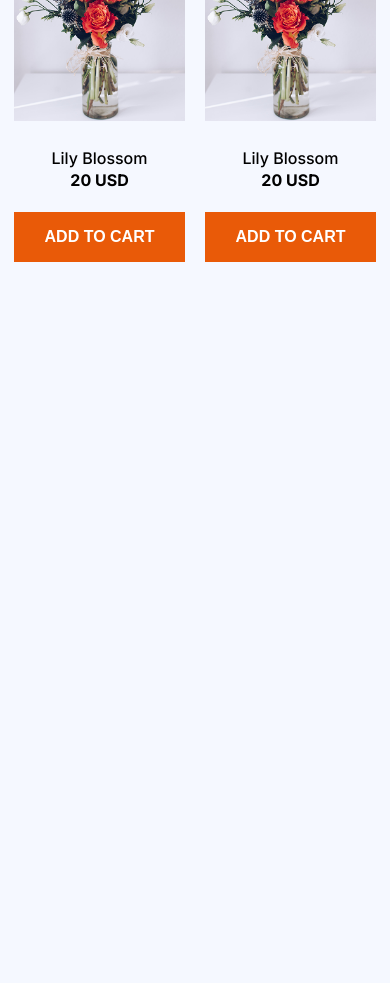
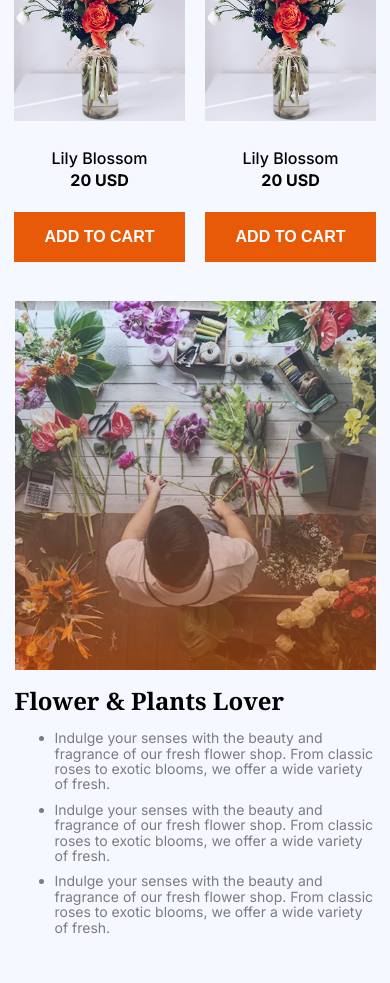
Before and after one commit to parvejtalukder/Site_Assign_Two, a plain HTML site: page index.html in a window 390 px wide. Shown: the part 1967-2950 px from the top of the page. Before the commit the page ends 2267 px from the top, so only its background shows below. Drawn offline with Linux system fonts and the light colour scheme.

Commit message:
Update: Flower & Plants Lover fo Mobile

```diff
--- a/css/main.css
+++ b/css/main.css
@@ -129,6 +129,55 @@ header{
     justify-content: center;
     padding: 25px auto;
 }
+.fp-badge {
+  position: absolute;
+  left: 32%;
+  top: -20%;
+  width: 286px;
+  height: 286px;
+  background-color: transparent;
+}
+
+.fp-badge img {
+  width: 100%;
+  height: 100%;
+  border-radius: 50%;
+  object-fit: cover;
+  box-shadow: 0 0 20px rgba(0, 0, 0, 0.4);
+  transition: transform 0.6s ease;
+}
+.fp-img{
+    width: 540px;
+    height: 597px;
+}
+.fp-lover{
+    position: relative;
+    align-items: center;
+    max-width: 1140px;
+    margin: 143.5px auto 120px auto;
+    display: flex;
+    gap: 60px;
+    justify-content: space-between;
+}
+.fp-txt{
+    width: 540px;
+    height: 521px;
+    margin-top: 38px;
+    padding: 38px 0 38px 0;
+}
+.fp-head{
+    font-size: 55px;
+    font-weight: bold;
+    margin-top: -20px;
+    line-height: 1.1;
+}
+.fp-desc{
+    font-size: 22.3px;
+    font-weight: 400;
+}
+.fp-desc-item{
+    margin-top: 20px;
+}
 
 
 /*Responsive*/
@@ -218,4 +267,41 @@ header{
     .card-btn{
         width: 171px;
     }
+    .fp-badge{
+        display: none;
+    }
+    .fp-lover{
+        width: 361px;
+        margin: 42px auto 143px auto;
+        display: flex;
+        flex-direction: column;
+        align-items: center;
+    }
+    .fp-img{
+        width: 100%;
+        height: auto;
+        margin-bottom: -80px;
+    }
+    .fp-txt{
+        width: 100%;
+        height: 234px;
+        display: flex;
+        flex-direction: column;
+        line-height: 1.1;
+        gap: 16px;
+        margin-top: -10px;
+    }
+    .fp-head{
+        margin-bottom: 16px;
+        font-size: 24px;
+    }
+    .fp-desc{
+        margin-top: -16px;
+        font-size: 14px;
+        text-align: left;
+    }
+    .fp-desc-item{
+        margin-top: 10px;
+    }
+
 }
--- a/index.html
+++ b/index.html
@@ -109,6 +109,18 @@
                 </div>
             </div>
         </section>
+        <section class="fp-lover">
+            <img src="./assets/flower-store.png" alt="Flower Store" class="fp-img">
+            <img src="./assets/trusted-badge.png" alt="TR_BADGE" class="fp-badge">
+            <div class="fp-txt">
+                <h2 class="fp-head color-three noto-serif-font">Flower & Plants Lover</h2>
+                <ul class="fp-desc color-four inter-font">
+                    <li class="fp-desc-itemf">Indulge your senses with the beauty and fragrance of our fresh flower shop. From classic roses to exotic blooms, we offer a wide variety of fresh.</li>
+                    <li class="fp-desc-item">Indulge your senses with the beauty and fragrance of our fresh flower shop. From classic roses to exotic blooms, we offer a wide variety of fresh.</li>
+                    <li class="fp-desc-item">Indulge your senses with the beauty and fragrance of our fresh flower shop. From classic roses to exotic blooms, we offer a wide variety of fresh.</li>
+                </ul>
+            </div>
+        </section>
     </main>
     <footer>
     </footer>
--- a/scripts/btn.js
+++ b/scripts/btn.js
@@ -1,6 +1,9 @@
-const buttons = document.querySelectorAll('.cards-btn');
-buttons.forEach(button => {
-  button.addEventListener('click', () => {
-    alert('Flower Added to Cart');
+// Learned From W3 School
+document.addEventListener('DOMContentLoaded', () => {
+  const buttons = document.querySelectorAll('.card-btn');
+  buttons.forEach(button => {
+    button.addEventListener('click', () => {
+      alert('Flower Added to Cart');
+    });
   });
 });
```
